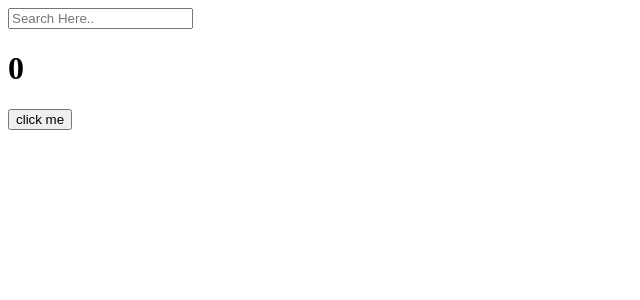
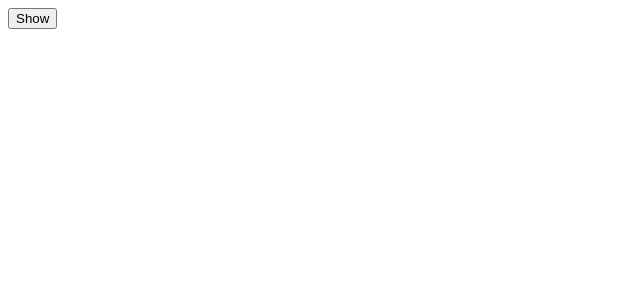
Before and after one commit to dnddl6962/react-beginner, a React (Create React App) app in the folder react-project/: page / in a window 1280 px wide. Shown: the top 300 px of the page, without its empty margins (0-640 px from the left). Built offline with nearby package versions, Linux system fonts and the light colour scheme.

Commit message:
use cleanup function

```diff
--- a/react-project/src/App.js
+++ b/react-project/src/App.js
@@ -2,30 +2,21 @@
 import styles from "./App.module.css";
 import { useState, useEffect } from "react";
 
+function Hello() {
+  useEffect(() => {
+    console.log("created :(");
+    return () => console.log("Destroyed :)"); //clean up function
+  }, [])
+  return <h1>Hello</h1>;
+}
+
 function App() {
-
-  const [counter, setValue] = useState(0);
-  const [keyword, setKeyword] = useState("");
-  const onClick = () => setValue((prev) => prev + 1);
-  const onChange = (e) => setKeyword(e.target.value);
-  console.log('I run all the time');
-  useEffect(() => console.log("I run only once"), [])
-  useEffect(() => {
-    if (keyword !== "" && keyword.length > 5) {
-      console.log("Search for", keyword)
-    }
-  }
-    , [keyword]);
+  const [value, setValue] = useState(false);
+  const onClick = () => setValue((prev) => !prev);
   return (
     <div>
-      <input
-        value={keyword}
-        onChange={onChange}
-        type="text"
-        placeholder="Search Here.."
-      />
-      <h1>{counter}</h1>
-      <button onClick={onClick}>click me</button>
+      {value ? <Hello /> : null}
+      <button onClick={onClick}>{value ? "Hide" : "Show"}</button>
     </div>
   );
 }
```
